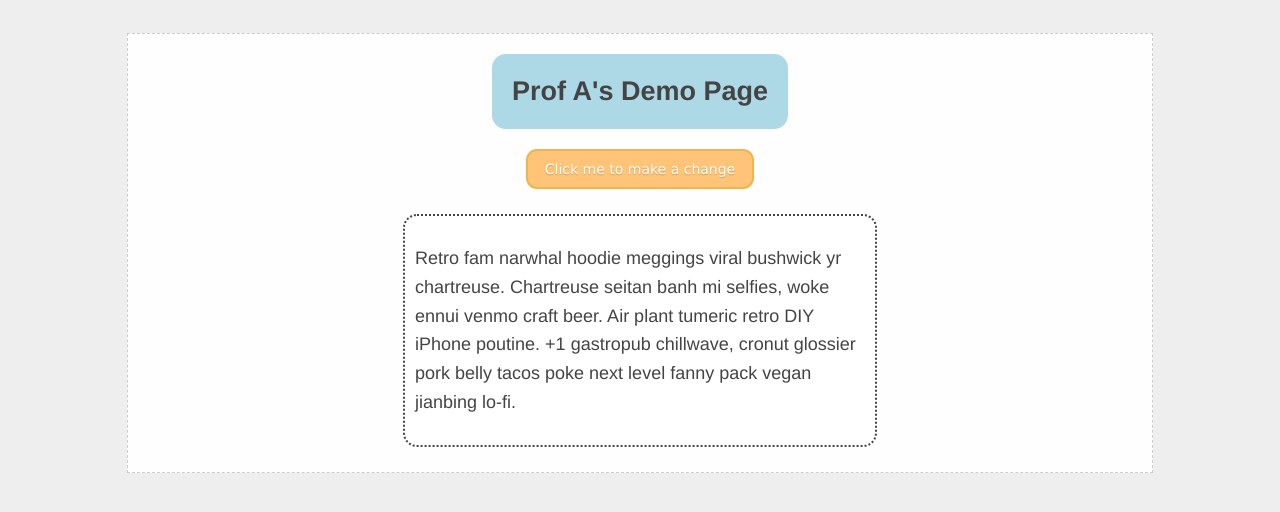
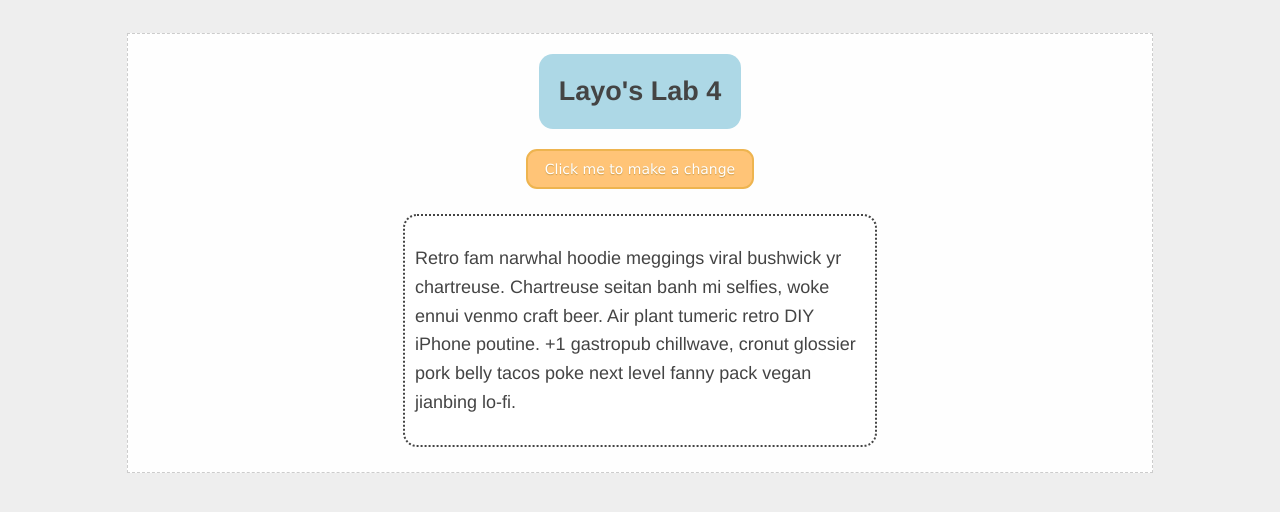
Before and after one commit to oadewole/oadewole.github.io, a plain HTML site: page inst377-labs/lab_4/index.html in a window 1280 px wide. Drawn offline with Linux system fonts and the light colour scheme.

Commit message:
Change header

```diff
--- a/inst377-labs/lab_4/index.html
+++ b/inst377-labs/lab_4/index.html
@@ -1,7 +1,7 @@
 <!DOCTYPE html>
 <html lang="en">
   <head>
-    <title>Prof A's Demo Page</title>
+    <title>Layo's JavaScript Adventure</title>
     <link rel="stylesheet" type="text/css" href="./style.css" />
   </head>
 
@@ -25,6 +25,14 @@
       </div>
     </div>
     <script>
+      // change header
+      let pageTitle = document.querySelector(".header");
+      pageTitle.textContent = "Layo's Lab 4";
+
+      // insert paragraph tags
+
+
+
       function clickMe() {
         const content = document.querySelector(".content");
         content.innerHTML = "Hello world";
```
Also changed, not shown: inst377-labs/lab_4/scripts/lab_4.js (added).
